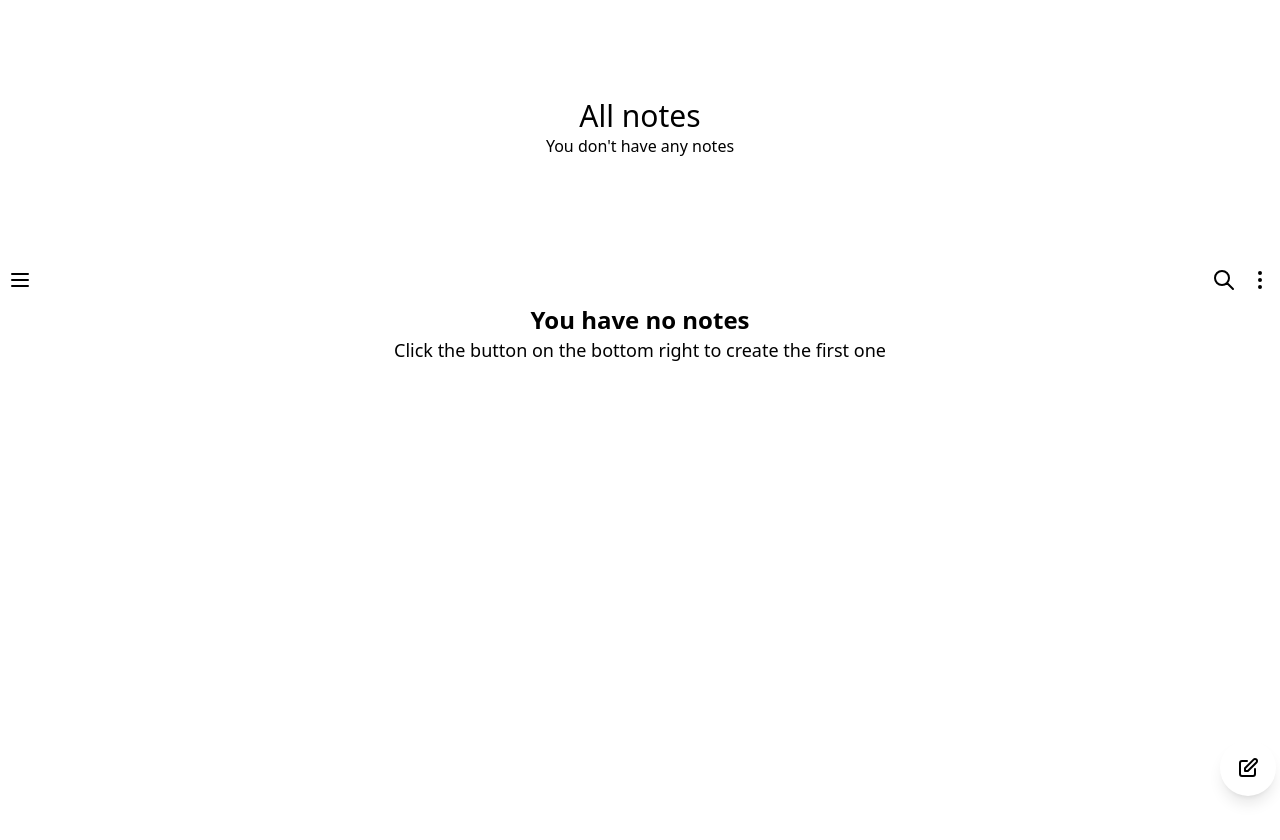
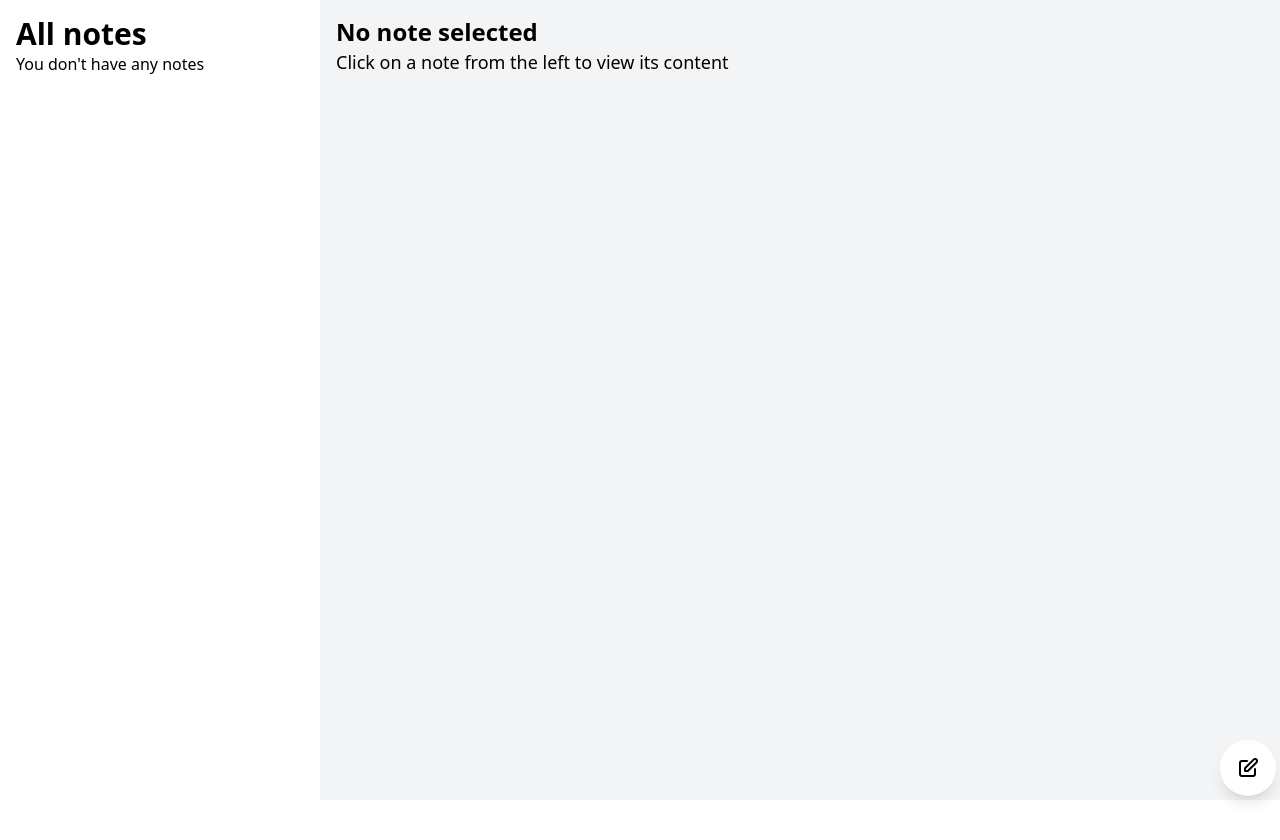
Before and after one commit to StanleyMasinde/notes, a Vue app: page / in a window 1280 px wide. Shown: the top 840 px of the page. After the commit the page ends 800 px from the top, so only its background shows below. Built offline with nearby package versions, Linux system fonts and the light colour scheme.

Commit message:
Added the tokyo-night theme to the site. Also did some minor UI changes to the index page.

```diff
--- a/src/screens/index.vue
+++ b/src/screens/index.vue
@@ -1,89 +1,42 @@
 <template>
-    <div @click="navMenu = false"
-        class="text-center dark:bg-black dark:text-white h-64 flex justify-center align-middle flex-col px-2">
-        <div>
-            <h1 class=" text-3xl">All notes</h1>
+    <div class="flex h-screen">
+        <div class="w-1/4 bg-white dark:bg-tokyo-night-midnight dark:text-tokyo-night-wasabi p-4 ">
+            <h1 class="text-3xl font-semibold">All notes</h1>
             <p v-if="notes.length > 0" class="font-light">{{ notes.length }} {{ notes.length === 1 ? 'note' : 'notes' }}</p>
             <p v-else class="font-light">You don't have any notes</p>
+            <ul class="mt-4">
+                <li v-for="(note, index) in notes" :key="index" class="mb-2">
+                    <div class="flex items-center" @click="showNote(note)">
+                        <div class="w-4 h-4 bg-gray-300 dark:bg-gray-700 rounded-full mr-2"></div>
+                        <p class="truncate">{{ note.title }}</p>
+                    </div>
+                </li>
+            </ul>
         </div>
-    </div>
+        <div class="w-3/4 bg-gray-100 dark:bg-tokyo-night-skyline dark:text-tokyo-night-midnight p-4">
+            <div v-if="currentActiveNote">
+                <h1 class="text-2xl font-semibold">{{ currentActiveNote.title }}</h1>
+                <p class="text-sm">{{ new Date(currentActiveNote.createdAt).toLocaleString() }}</p>
+                <div class="prose prose-green dark:prose-invert mt-4" v-html="marked.parse(currentActiveNote.body || '')"></div>
+            </div>
+            <div v-else>
+                <h1 class="text-2xl font-semibold">No note selected</h1>
+                <p class="text-lg">Click on a note from the left to view its content</p>
+            </div>
+        </div>
 
-    <nav class="flex justify-between px-2 sticky top-0 bg-white dark:bg-black dark:text-white py-3">
-        <ul>
-            <li>
-                <svg xmlns="http://www.w3.org/2000/svg" class="h-6 w-6" fill="none" viewBox="0 0 24 24"
-                    stroke="currentColor" stroke-width="2">
-                    <path stroke-linecap="round" stroke-linejoin="round" d="M4 6h16M4 12h16M4 18h16" />
-                </svg>
-            </li>
-        </ul>
-
-        <ul class="flex">
-            <li class="mx-3">
-                <RouterLink to="/search?">
+        <div class="fixed bottom-1 right-1">
+            <RouterLink to="/create">
+                <button class="bg-white dark:bg-black dark:text-white p-4 rounded-full shadow-lg">
                     <svg xmlns="http://www.w3.org/2000/svg" class="h-6 w-6" fill="none" viewBox="0 0 24 24"
                         stroke="currentColor" stroke-width="2">
                         <path stroke-linecap="round" stroke-linejoin="round"
-                            d="M21 21l-6-6m2-5a7 7 0 11-14 0 7 7 0 0114 0z" />
+                            d="M11 5H6a2 2 0 00-2 2v11a2 2 0 002 2h11a2 2 0 002-2v-5m-1.414-9.414a2 2 0 112.828 2.828L11.828 15H9v-2.828l8.586-8.586z" />
                     </svg>
-                </RouterLink>
-            </li>
-            <li>
-                <div class="relative">
-                    <div v-show="navMenu" class="absolute bg-gray-200 dark:bg-gray-700 right-0 p-3 rounded-xl w-28">
-                        <ul>
-                            <li>Edit</li>
-                            <li>View</li>
-                        </ul>
-                    </div>
-                    <svg @click="navMenu = true" xmlns="http://www.w3.org/2000/svg" class="h-6 w-6" fill="none"
-                        viewBox="0 0 24 24" stroke="currentColor" stroke-width="2">
-                        <path stroke-linecap="round" stroke-linejoin="round"
-                            d="M12 5v.01M12 12v.01M12 19v.01M12 6a1 1 0 110-2 1 1 0 010 2zm0 7a1 1 0 110-2 1 1 0 010 2zm0 7a1 1 0 110-2 1 1 0 010 2z" />
-                    </svg>
-                </div>
-            </li>
-        </ul>
-    </nav>
-
-    <div @click="navMenu = false" v-if="notes.length === 0"
-        class="text-center h-[95vh] flex flex-col px-2 dark:bg-black dark:text-white">
-        <div>
-            <h1 class=" text-2xl font-semibold">You have no notes</h1>
-            <p class=" text-lg font-thin">Click the button on the bottom right to create the first one</p>
+                </button>
+            </RouterLink>
         </div>
     </div>
-
-    <section v-else class="grid grid-cols-2 px-2 gap-1 dark:bg-black pt-2 dark:text-white">
-        <RouterLink :to="`/notes/${note.id}`" v-for="(note, i) in notes" :key="i" @click.prevent="showNote(note)">
-            <div class="border-2 h-52 rounded-2xl dark:bg-gray-900 dark:text-white px-2 py-2 overflow-y-scroll">
-                <div class="prose prose-green dark:prose-invert" v-html="marked.parse(note?.body || '')"></div>
-            </div>
-            <div class="text-center">
-                <h1 class=" font-semibold truncate">{{ note?.title }}</h1>
-                <p class=" font-thin text-sm">
-                    {{ new Date(note?.createdAt).toLocaleDateString() }}
-                    {{ new Date(note?.createdAt).toLocaleTimeString() }}</p>
-            </div>
-        </RouterLink>
-    </section>
-
-
-    <!--Floating button for adding a new note-->
-    <div class=" fixed bottom-1 right-1">
-        <RouterLink to="/create">
-            <button class="bg-white dark:bg-black dark:text-white p-4 rounded-full shadow-lg">
-                <svg xmlns="http://www.w3.org/2000/svg" class="h-6 w-6" fill="none" viewBox="0 0 24 24"
-                    stroke="currentColor" stroke-width="2">
-                    <path stroke-linecap="round" stroke-linejoin="round"
-                        d="M11 5H6a2 2 0 00-2 2v11a2 2 0 002 2h11a2 2 0 002-2v-5m-1.414-9.414a2 2 0 112.828 2.828L11.828 15H9v-2.828l8.586-8.586z" />
-                </svg>
-            </button>
-        </RouterLink>
-    </div>
-    <!--/Floating button for adding a new note-->
-
-
 </template>
 
 <script setup>
@@ -92,20 +45,18 @@ import { ref } from 'vue';
 import { onMounted } from 'vue';
 import { db } from '../db';
 
-const navMenu = ref(false)
 const notes = ref([])
-const viewNoteComponent = ref(false)
-const currentActiveNote = ref('')
+const currentActiveNote = ref(null)
 
 const getNotes = async () => {
     const nts = await db.notes.reverse().toArray()
     notes.value = nts
-    return
 }
+
 const showNote = (note) => {
     currentActiveNote.value = note
-    viewNoteComponent.value = true
 }
+
 onMounted(() => {
     getNotes()
 })
--- a/tailwind.config.js
+++ b/tailwind.config.js
@@ -4,7 +4,29 @@ module.exports = {
     "./src/**/*.{vue,js,ts,jsx,tsx}"
   ],
   theme: {
-    extend: {},
+    extend: {
+      colors: {
+        'tokyo-night-storm': '#a9b1d6',
+        'tokyo-night-rain': '#2ac3de',
+        'tokyo-night-sakura': '#f7768e',
+        'tokyo-night-tea': '#9ece6a',
+        'tokyo-night-gold': '#e0af68',
+        'tokyo-night-midnight': '#1a1b26',
+        'tokyo-night-skyline': '#414868',
+        'tokyo-night-sushi': '#ff9e64',
+        'tokyo-night-ramen': '#7aa2f7',
+        'tokyo-night-wasabi': '#7dcfff',
+        'tokyo-night-sake': '#bb9af7',
+        'tokyo-night-ume': '#f7768e',
+        'tokyo-night-matcha': '#9ece6a',
+        'tokyo-night-miso': '#e0af68',
+        'tokyo-night-konbu': '#414868',
+        'tokyo-night-sunrise': '#7aa2f7',
+        'tokyo-night-sunset': '#ff9e64',
+        'tokyo-night-zen': '#7dcfff',
+        'tokyo-night-geisha': '#bb9af7',
+      },
+    },
   },
   plugins: [
     require('@tailwindcss/forms'),
```
